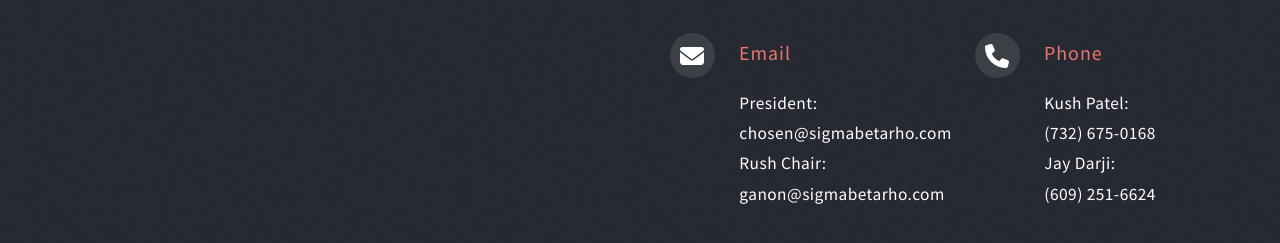
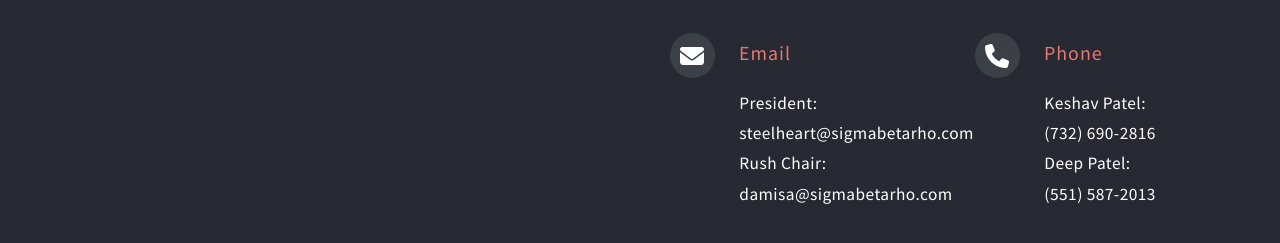
Before and after one commit to MilanPatel718/Theta, a Jekyll site: the page built from index.html, in a window 1280 px wide and 900 px high, scrolled down 1991 px. Shown: the part 325-568 px from the top of the window. Built offline with Jekyll 4.4.1, drawn with Linux system fonts in a browser that asks for light colours; nearby versions of some CDN libraries; some web fonts are replaced; library files that are not in the unit come from our copies.

Commit message:
Changed Contact

```diff
--- a/_includes/footer.html
+++ b/_includes/footer.html
@@ -73,8 +73,8 @@
 											<section>
 												<h3 class="icon fa-envelope">Email</h3>
 												<p style="color: white;">
-													President: chosen@sigmabetarho.com <br>
-                                                    Rush Chair:  ganon@sigmabetarho.com
+													President: steelheart@sigmabetarho.com <br>
+                                                    Rush Chair:  damisa@sigmabetarho.com
 												</p>
 											</section>
 										</div>
@@ -84,13 +84,13 @@
 												<p style="color: white">
 
 
-													Kush Patel:<br> (732) 675-0168
+													Keshav Patel:<br> (732) 690-2816
 
 												</p>
 												<p style="color: white">
 
 
-													Jay Darji:<br> (609) 251-6624
+													Deep Patel:<br> (551) 587-2013
 
 												</p>
 											</section>
```
